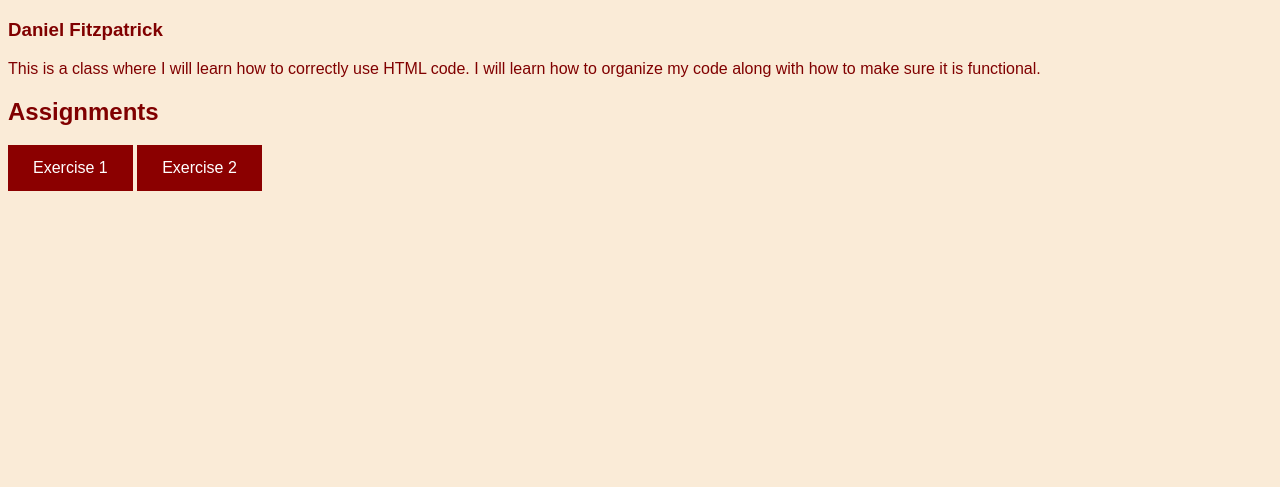
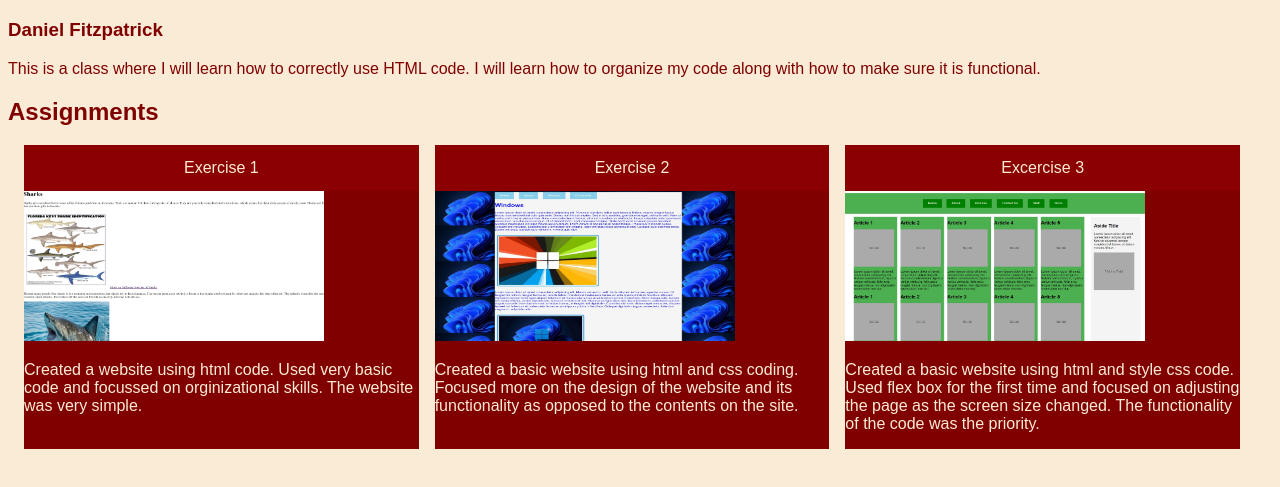
Before and after one commit to CSE-DanielFitzpatrick/CSE-DanielFitzpatrick.github.io, a plain HTML site: page CSCE-242/Assignements/Home_Page/index.html in a window 1280 px wide. Shown: the part 61-548 px from the top of the page. Drawn offline with Linux system fonts and the light colour scheme.

Commit message:
redesigned home page and added new assignment.

```diff
--- a/CSCE-242/Assignements/Home_Page/index.html
+++ b/CSCE-242/Assignements/Home_Page/index.html
@@ -5,12 +5,32 @@
     </head>
     <body>
         <div id="main">
-            <h1>CSCE-242-001</h1>
-            <h3>Daniel Fitzpatrick</h3>
-            <p>This is a class where I will learn how to correctly use HTML code. I will learn how to organize my code along with how to make sure it is functional.</p>
+            <header>
+                <h1>CSCE-242-001</h1>
+                <h3>Daniel Fitzpatrick</h3>
+                <p>This is a class where I will learn how to correctly use HTML code. I will learn how to organize my code along with how to make sure it is functional.</p>
+            </header>
             <h2>Assignments</h2>
-            <a href="file:///c%3A/Users/Danfi/OneDrive/CSCE242/CSE-DanielFitzpatrick.github.io-1/CSCE-242/Projects/Assignments/index.html">Exercise 1</a>
-            <a href="/02_css/index.html">Exercise 2</a>
+            <div class="columns" id="assignments">
+                <main>
+                    <section>
+
+                        <a href="file:///c%3A/Users/Danfi/OneDrive/CSCE242/CSE-DanielFitzpatrick.github.io-1/CSCE-242/Projects/Assignments/index.html">Exercise 1</a>
+                        <img src="Assignement-1.jpeg" alt="">
+                        <p>Created a website using html code. Used very basic code and focussed on orginizational skills. The website was very simple.</p>
+                    </section>
+                    <section>
+                        <a href="/02_css/index.html">Exercise 2</a>
+                        <img src="Assignments-2.jpeg" alt="">
+                        <p>Created a basic website using html and css coding. Focused more on the design of the website and its functionality as opposed to the contents on the site.</p>
+                    </section>
+                    <section>
+                        <a href="/03_files/index.html">Excercise 3</a>
+                        <img src="Assignment-3.jpeg" alt="">
+                        <p>Created a basic website using html and style css code. Used flex box for the first time and focused on adjusting the page as the screen size changed. The functionality of the code was the priority.</p>
+                    </section>
+                </main>
+            </div>
         </div>
     </body>
 </html>
--- a/CSCE-242/Assignements/Home_Page/style.css
+++ b/CSCE-242/Assignements/Home_Page/style.css
@@ -3,19 +3,41 @@ body{
     color: maroon;
     font-family: Arial, Helvetica, sans-serif;
 }
-#main{
+#assignments{
+    color: antiquewhite;
     display: inline;
     margin-right: 20px;
     a:link, a:visited {
         background-color: darkred;
-        color: white;
+        color: antiquewhite;
         padding: 14px 25px;
         text-align: center;
         text-decoration: none;
-        display: inline-block;
+        display: block;
       }
 
       a:hover, a:active {
         background-color: maroon;
       }
+    width:95%;
+    margin:auto;
+    background: maroon(255,255,255,0.7);
+    border-radius:5px;
 }
+main {
+    display: flex;
+    flex: 1;
+    margin: 1em;
+}
+
+section {
+    flex: 1;
+    margin-right: 1em;
+    background-color: maroon;
+    display: block;
+}
+/*Images*/
+img{
+    width: 300px;
+    height: 150px;
+}
```
Also changed, not shown: CSCE-242/Assignements/Home_Page/Assignement-1.jpeg (added), CSCE-242/Assignements/Home_Page/Assignment-3.jpeg (added), CSCE-242/Assignements/Home_Page/Assignments-2.jpeg (added).
